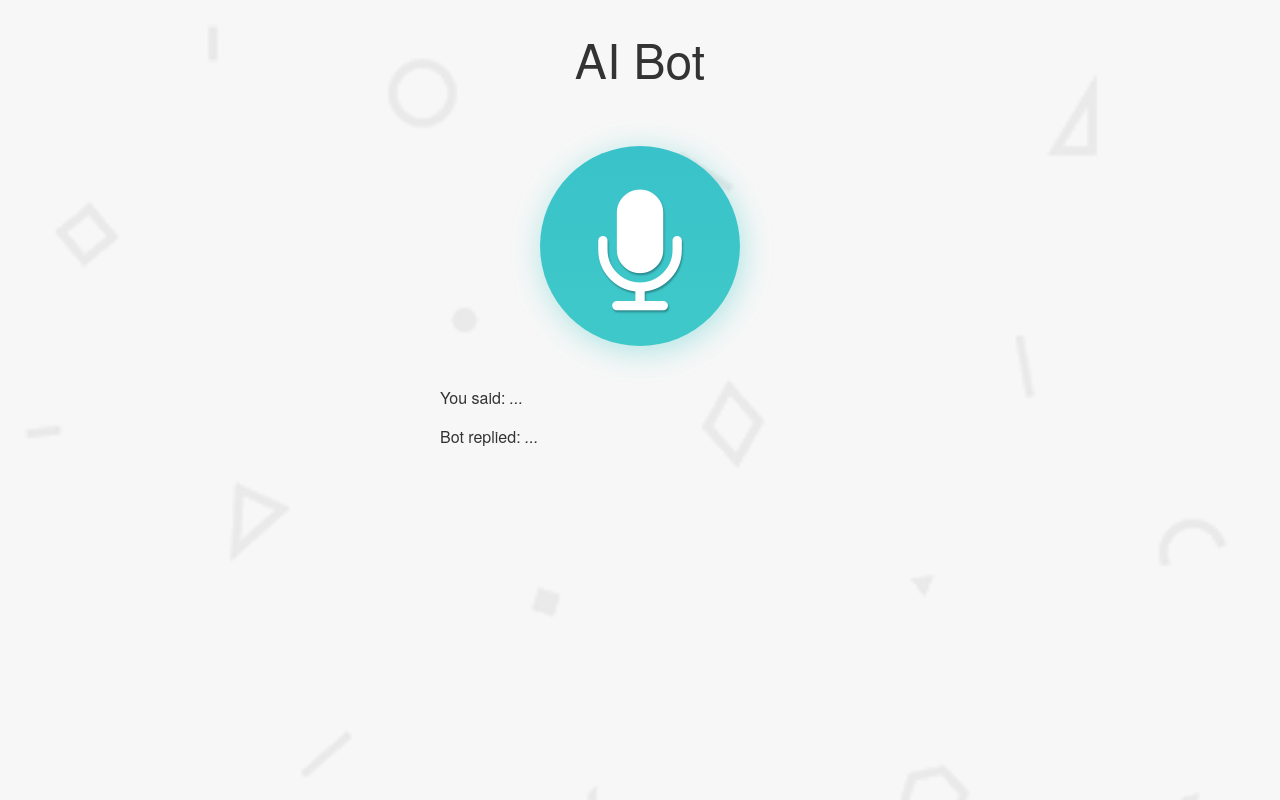
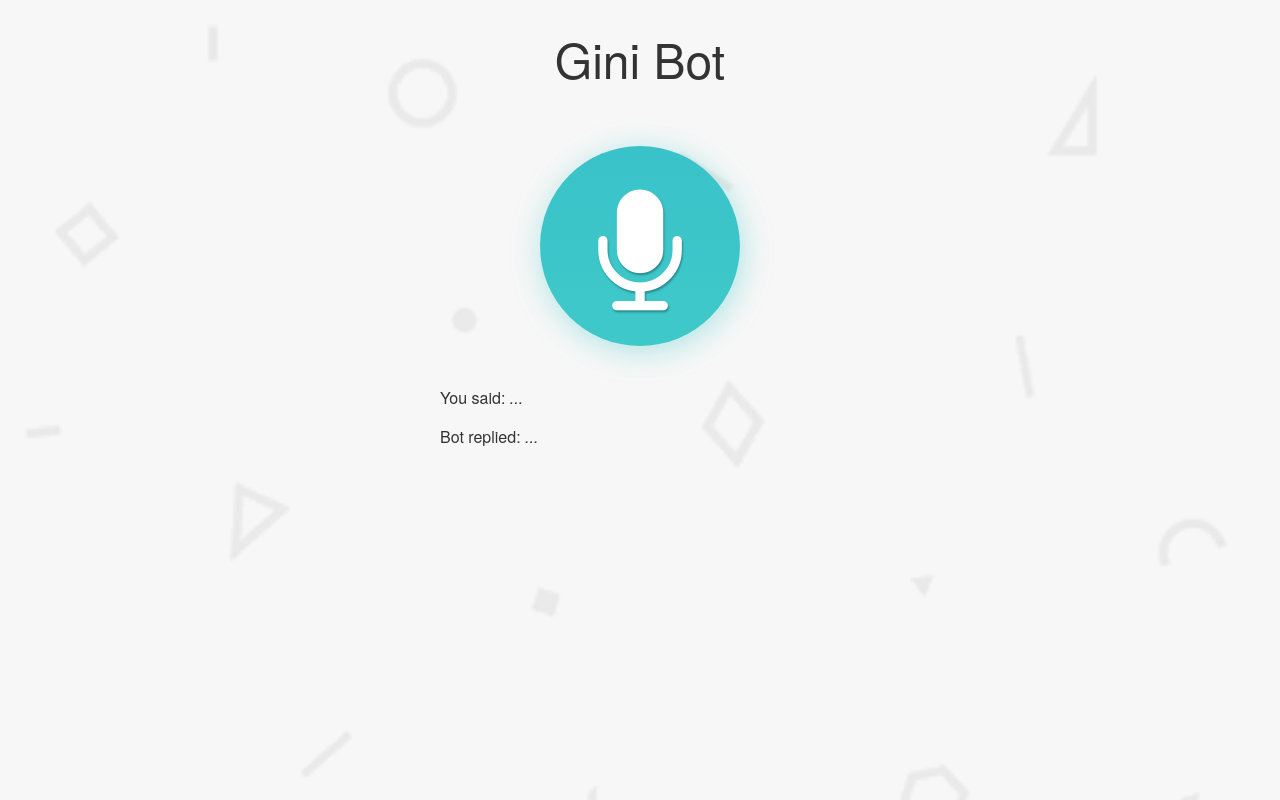
Before and after one commit to siddh4489/gini, a website: page views/index.html in a window 1280 px wide. Drawn offline with nearby package versions, Linux system fonts and the light colour scheme; files that its build step writes are made by us from their sources; no server answers; files whose address does not match are found by name.

Commit message:
Update index.html

```diff
--- a/views/index.html
+++ b/views/index.html
@@ -15,7 +15,7 @@
 
   <body>
     <section>
-      <h1>AI Bot</h1>
+      <h1>Gini Bot</h1>
       <h2></h2>
 
       <button><i class="fa fa-microphone"></i></button>
```
